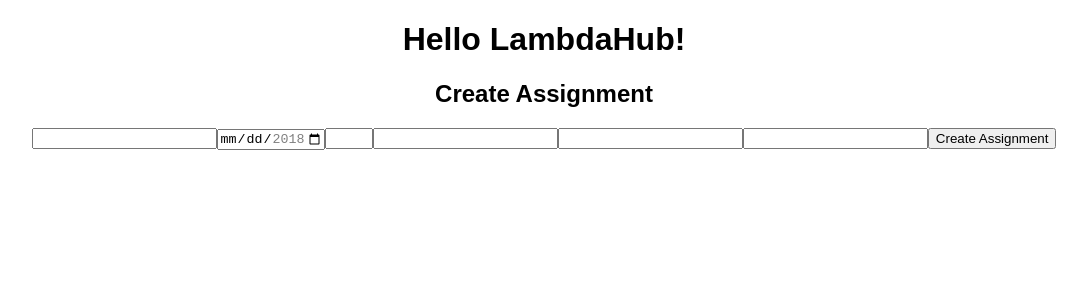
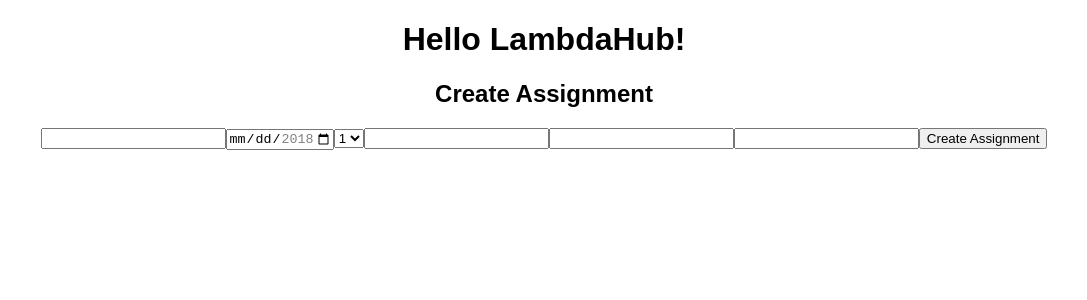
Before and after one commit to christhecoolcoder/Lambda-Hub, a React (Create React App) app in the folder client/: page / in a window 1280 px wide. Both pictures are taken after a click on the button "Create an assignment". Shown: the top 300 px of the page, without its empty margins (96-1183 px from the left). Built offline with nearby package versions, Linux system fonts and the light colour scheme; no server answers.

Commit message:
changed input of unit in create/edit from number to select

```diff
--- a/client/src/CreateAssignment.jsx
+++ b/client/src/CreateAssignment.jsx
@@ -7,7 +7,7 @@ class CreateAssignment extends Component {
     this.state = {
       name: null,
       date: null,
-      unit: null,
+      unit: 1,
       type: null,
       github_link: null,
       content: null,
@@ -47,12 +47,13 @@ class CreateAssignment extends Component {
             min="2018-06-18" max="2018-09-11"
             value={this.state.date}
             onChange={this.handleChange} />
-          <input
-            type="number"
-            name="unit"
-            min="1" max="4"
-            value={this.state.unit}
-            onChange={this.handleChange}/>
+          <select name="unit" value={this.state.unit}
+                  onChange={this.handleChange}>
+            <option value="1">1</option>
+            <option value="2">2</option>
+            <option value="3">3</option>
+            <option value="4">4</option>
+          </select>
           <input
             type="text"
             name="type"
--- a/client/src/EditAssignment.jsx
+++ b/client/src/EditAssignment.jsx
@@ -58,12 +58,13 @@ class EditAssignment extends Component {
             min="2018-06-18" max="2018-09-11"
             value={this.state.date}
             onChange={this.handleChange} />
-          <input
-            type="number"
-            name="unit"
-            min="1" max="4"
-            value={this.state.unit}
-            onChange={this.handleChange}/>
+          <select name="unit" value={this.state.unit}
+                  onChange={this.handleChange}>
+            <option value="1">1</option>
+            <option value="2">2</option>
+            <option value="3">3</option>
+            <option value="4">4</option>
+          </select>
           <input
             type="text"
             name="type"
```
